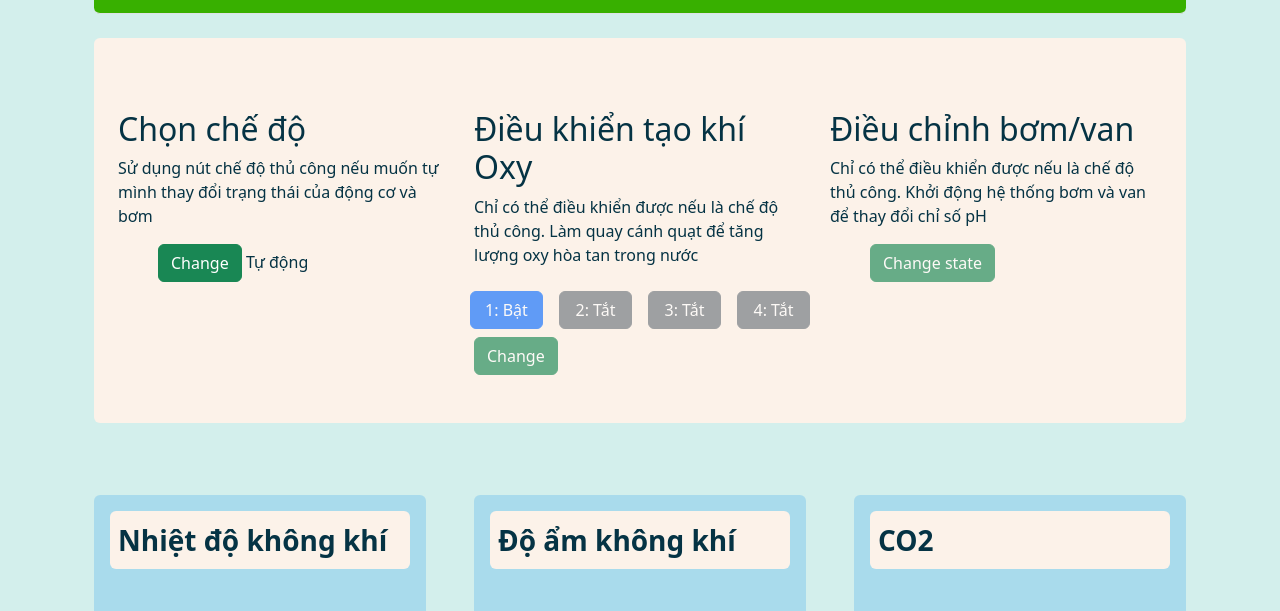
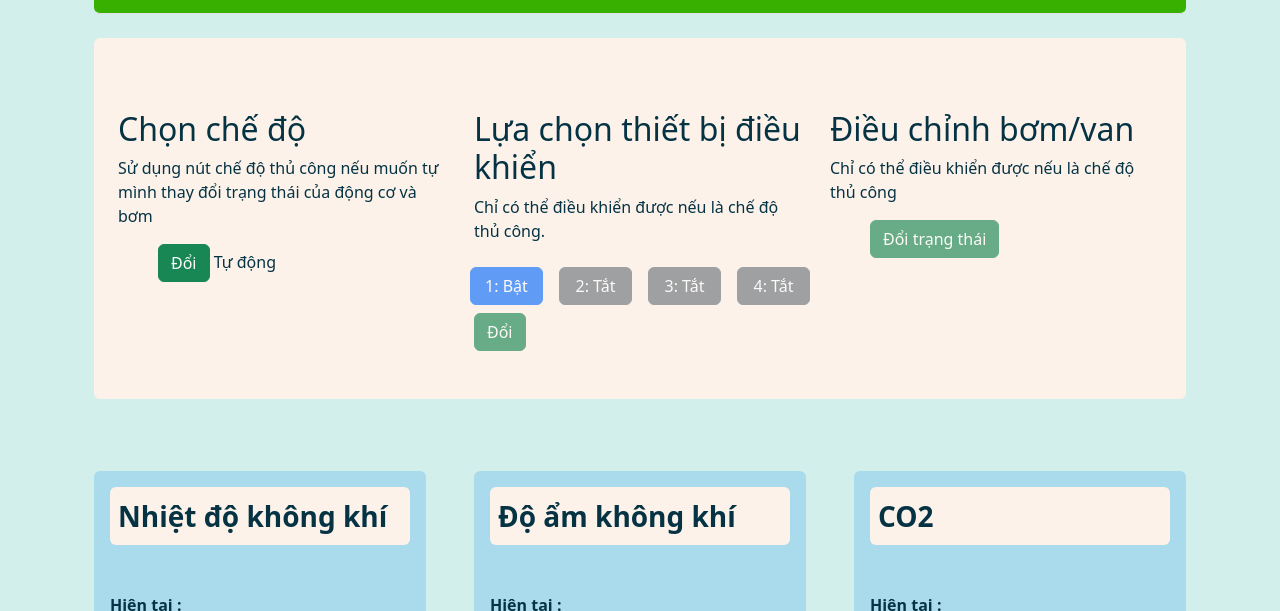
Before and after one commit to LeVietHa05/thaoAnh_smartFarm, a website: page public/index.html in a window 1280 px wide. Shown: the part 106-717 px from the top of the page. Drawn offline with nearby package versions, Linux system fonts and the light colour scheme; no server answers.

Commit message:
minor change

```diff
--- a/public/index.html
+++ b/public/index.html
@@ -31,16 +31,15 @@
             <h3 class="fs-2 text-body-emphasis">Chọn chế độ</h3>
             <p>Sử dụng nút chế độ thủ công nếu muốn tự mình thay đổi trạng thái của động cơ và bơm</p>
             <div class="form-check form-switch">
-              <button type="button" id="mode" class="btn btn-success">Change</button>
+              <button type="button" id="mode" class="btn btn-success">Đổi</button>
               <label class="form-check-label" for="mode" id="modeLabel">Tự động</label>
             </div>
           </div>
         </div>
         <div class="col d-flex align-items-start">
           <div>
-            <h3 class="fs-2 text-body-emphasis">Điều khiển tạo khí Oxy</h3>
-            <p>Chỉ có thể điều khiển được nếu là chế độ thủ công. Làm quay cánh quạt để tăng lượng oxy hòa tan trong
-              nước</p>
+            <h3 class="fs-2 text-body-emphasis">Lựa chọn thiết bị điều khiển</h3>
+            <p>Chỉ có thể điều khiển được nếu là chế độ thủ công. </p>
             <div class="row ">
               <button id="role1" type="button" class="btn btn-primary col m-2" disabled>1: Bật</button>
               <button id="role2" type="button" class="btn btn-secondary col m-2" disabled>2: Tắt</button>
@@ -48,17 +47,16 @@
               <button id="role4" type="button" class="btn btn-secondary col m-2" disabled>4: Tắt</button>
             </div>
             <div>
-              <button type="button" id="changRole" class="btn btn-success" disabled>Change</button>
+              <button type="button" id="changRole" class="btn btn-success" disabled>Đổi</button>
             </div>
           </div>
         </div>
         <div class="col d-flex align-items-start">
           <div>
             <h3 class="fs-2 text-body-emphasis">Điều chỉnh bơm/van</h3>
-            <p>Chỉ có thể điều khiển được nếu là chế độ thủ công. Khởi động hệ thống bơm và van để thay đổi chỉ số pH
-            </p>
+            <p>Chỉ có thể điều khiển được nếu là chế độ thủ công</p>
             <div class="form-check form-switch">
-              <button type="button" id="changeState" class="btn btn-success" disabled>Change state</button>
+              <button type="button" id="changeState" class="btn btn-success" disabled>Đổi trạng thái</button>
             </div>
           </div>
         </div>
--- a/server.js
+++ b/server.js
@@ -55,5 +55,5 @@ io.on("connection", (socket) => {
 
 //doi port khac di
 server.listen(3000, () => {
-  log("server is listening on port doi port di");
+  log("server is listening on 3000 doi port di");
 });
```
Lines whose indentation alone changed are shown as unchanged.
